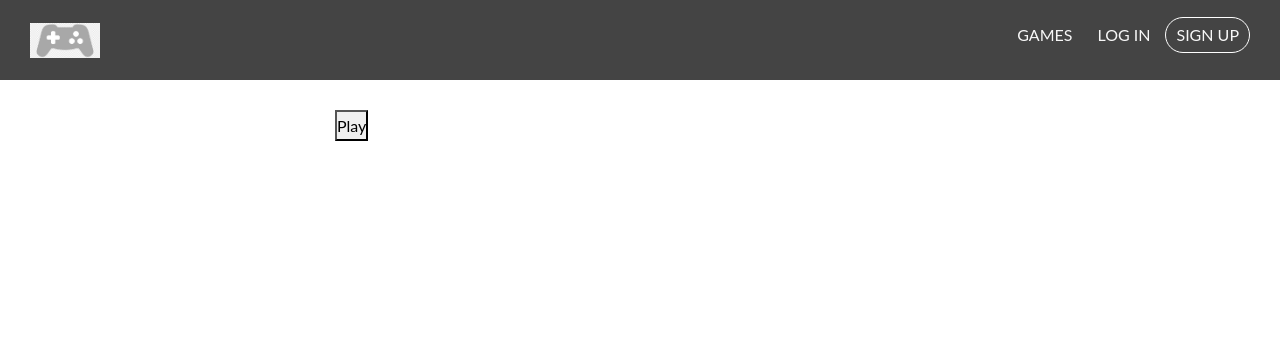
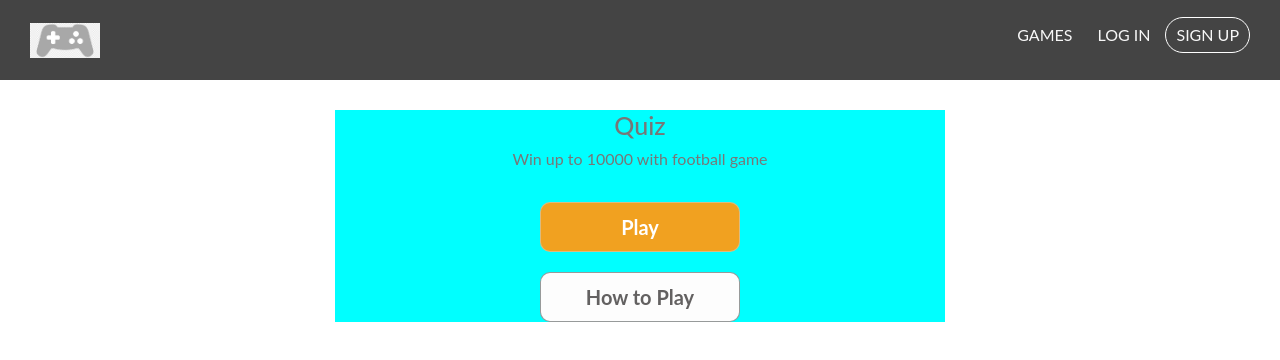
Before and after one commit to zmekonnen251/node-game-client, a React (Create React App) app: page /play/1 in a window 1280 px wide. Shown: the top 360 px of the page. Built offline with nearby package versions, Linux system fonts and the light colour scheme.

Commit message:
Fix play button and how to play

```diff
--- a/src/features/Game/GameStyle/choiceGame.css
+++ b/src/features/Game/GameStyle/choiceGame.css
@@ -76,6 +76,44 @@
     width: 35%;
 }
 
+.play-buttons {
+    display: flex;
+    flex-direction: column;
+    justify-content: center;
+    align-items: center;
+    gap: 20px;
+    margin-top: 20px;
+}
+
+.play-buttons button {
+    width: 200px;
+    height: 50px;
+    border-radius: 10px;
+    font-size: 20px;
+    font-weight: bold;
+}
+
+.play__button {
+    border: 1px solid rgba(203, 208, 207, 0.552);
+    cursor: pointer;
+    background-color: rgb(241, 161, 32);
+    color: white;
+}
+.how-to-play {
+    border: 1px solid rgba(70, 74, 74, 0.552);
+    cursor: pointer;
+    background-color: rgb(253, 253, 253);
+    color: rgb(99, 97, 97);
+}
+
+.play-container{
+    background-color: aqua;
+    display: flex;
+    flex-direction: column;
+    justify-content: center;
+    align-items: center;
+}
+
 
 @media screen and (max-width: 760px) {
 .question-body {
--- a/src/features/Game/choiceGame.js
+++ b/src/features/Game/choiceGame.js
@@ -2,6 +2,7 @@ import React, { useEffect, useState } from "react";
 import "./GameStyle/choiceGame.css";
 import ChoiceButton from "./choiceButton";
 import { useCreateGameMutation, useGetNextGameMutation } from "./GameApi/gameApiSlice";
+import GamePlay from "./gamePlay";
 
 import Timer from "./timer";
 
@@ -83,10 +84,7 @@ export default function ChoiceGame() {
         }
         {play ? (
           <>
-            <button className="play__button" onClick={playHandler}>
-              Play
-            </button>
-            {gameResult ? <h1>Game Result: {gameResult}/10</h1> : null}
+          <GamePlay gameResult={gameResult} playHandler={playHandler} />
           </>
         ) : null}
 
--- /dev/null
+++ b/src/features/Game/gamePlay.js
@@ -0,0 +1,15 @@
+import React from 'react'
+
+export default function GamePlay({ playHandler, gameResult}) {
+    return (
+        <div className='play-container'>
+          <h1>Quiz</h1>
+          {gameResult ? <h1>Game Result: {gameResult}/3</h1> : null}
+          <p>Win up to 10000 with football game</p>
+          <div className='play-buttons'>
+              <button className="play__button" onClick={playHandler}>Play</button>
+              <button className='how-to-play'>How to Play</button>
+          </div>
+        </div>
+    )
+}
```
